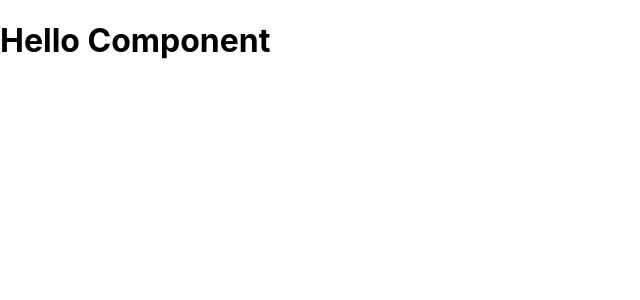
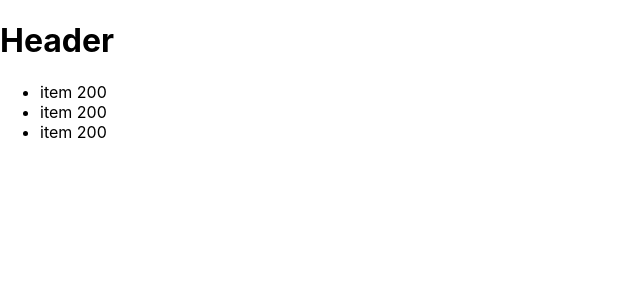
Before and after one commit to Thidtanai/Recap_Knowledge, a React (Create React App) app in the folder Kong/JS_React/react-basic/: page / in a window 1280 px wide. Shown: the top 300 px of the page, without its empty margins (0-640 px from the left). Built offline with nearby package versions, Linux system fonts and the light colour scheme.

Commit message:
Update_NestedComponent

```diff
--- a/Kong/JS_React/react-basic/src/App.js
+++ b/Kong/JS_React/react-basic/src/App.js
@@ -1,23 +1,17 @@
-import logo from './logo.svg';
-import './App.css';
+//import logo from "./logo.svg";
+import "./App.css";
+import React from "react";
+
+import Transaction from "./components/Transaction";
+
+// Nested component
+const Title = () => <h1>Header</h1>;
 
 function App() {
   return (
-    <div className="App">
-      <header className="App-header">
-        <img src={logo} className="App-logo" alt="logo" />
-        <p>
-          Edit <code>src/App.js</code> and save to reload.
-        </p>
-        <a
-          className="App-link"
-          href="https://reactjs.org"
-          target="_blank"
-          rel="noopener noreferrer"
-        >
-          Learn React
-        </a>
-      </header>
+    <div>
+      <Title />
+      <Transaction />
     </div>
   );
 }
--- /dev/null
+++ b/Kong/JS_React/react-basic/src/components/Item.js
@@ -0,0 +1,9 @@
+const Item = () => {
+  return (
+    <li>
+      item <span>200</span>
+    </li>
+  );
+};
+
+export default Item;
--- /dev/null
+++ b/Kong/JS_React/react-basic/src/components/Transaction.js
@@ -0,0 +1,13 @@
+import Item from "./Item";
+
+const Transaction = () => {
+  return (
+    <ul>
+      <Item />
+      <Item />
+      <Item />
+    </ul>
+  );
+};
+
+export default Transaction;
--- a/Kong/JS_React/react-basic/src/index.js
+++ b/Kong/JS_React/react-basic/src/index.js
@@ -1,9 +1,9 @@
 import React from "react";
 import ReactDOM from "react-dom/client";
 import "./index.css";
-//import App from "./App";
+import App from "./App";
 import reportWebVitals from "./reportWebVitals";
-import HelloComponent from "./HelloComponent";
+//import HelloComponent from "./HelloComponent";
 
 //การสร้าง function component
 // function HelloComponent() {
@@ -18,7 +18,7 @@ import HelloComponent from "./HelloComponent";
 // }
 
 const root = ReactDOM.createRoot(document.getElementById("root"));
-root.render(<HelloComponent />);
+root.render(<App />);
 
 // const root = ReactDOM.createRoot(document.getElementById('root'));
 // root.render(
```
Also changed, not shown: Kong/JS_React/react-basic/src/components/HelloComponent.js (renamed from Kong/JS_React/react-basic/src/HelloComponent.js).
